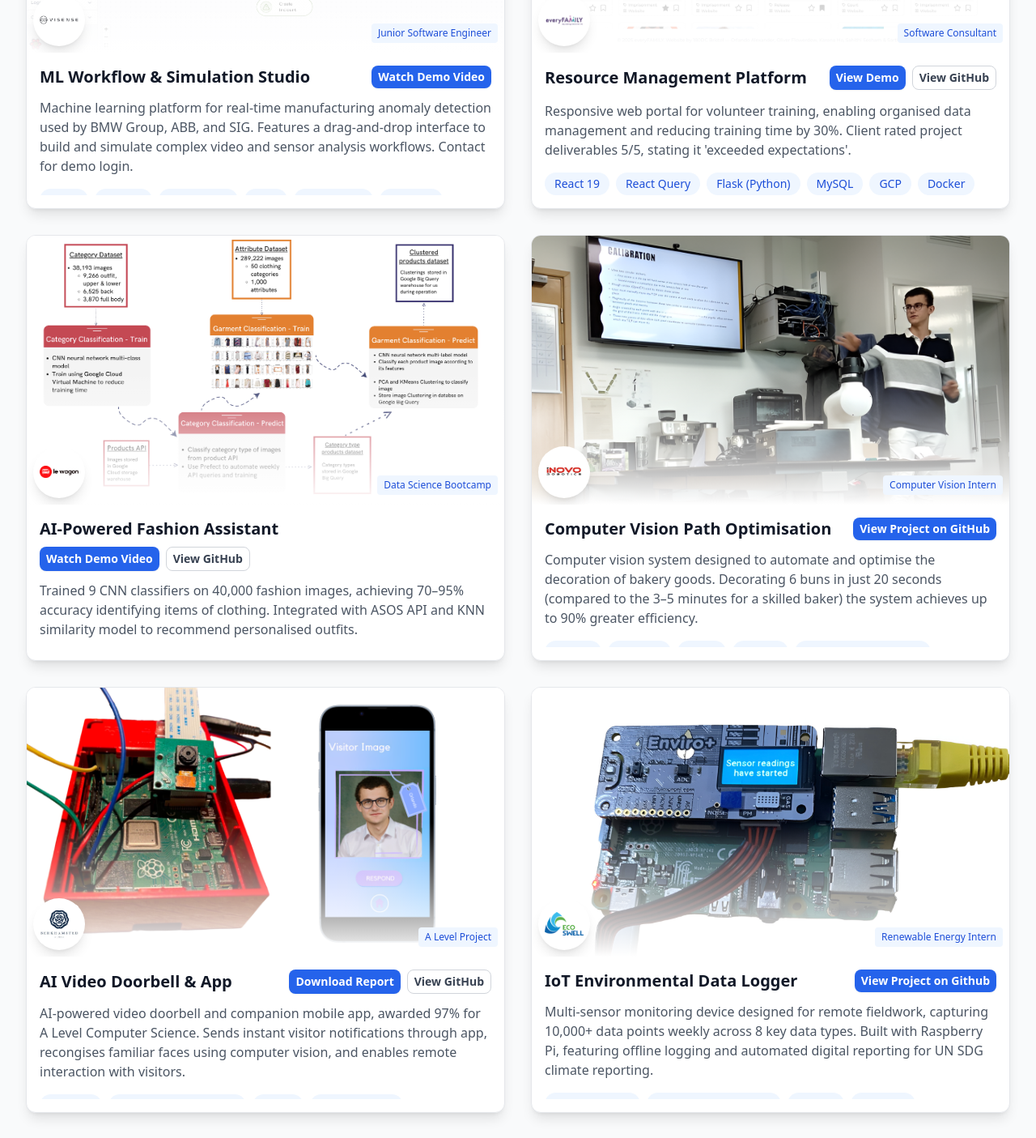
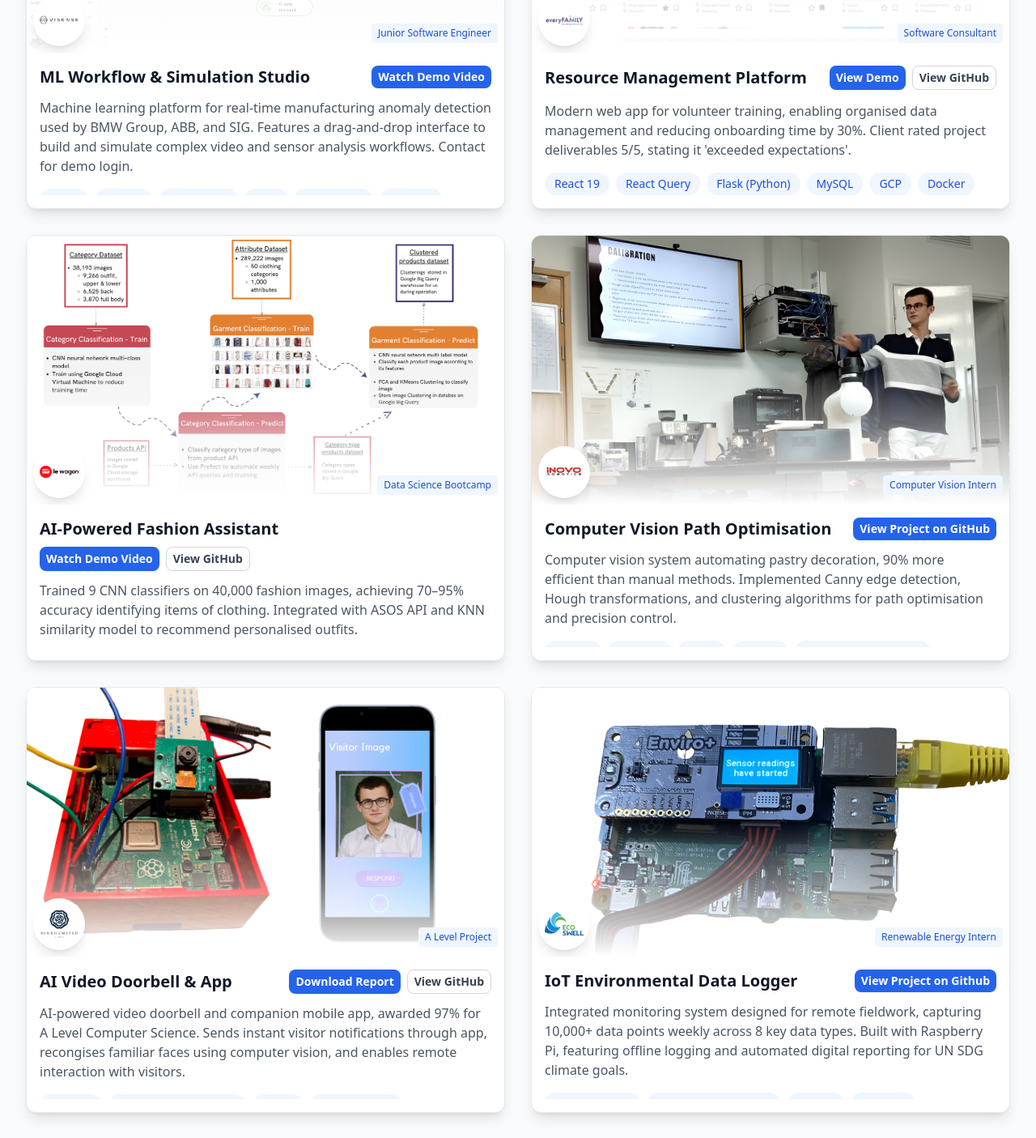
Before and after one commit to orlandoalexander/Portfolio, a Next.js app: page / in a window 1280 px wide. Shown: the part 1300-2705 px from the top of the page at 81% size. Built offline with nearby package versions, Linux system fonts and the light colour scheme.

Commit message:
rewording

```diff
--- a/app/components/ProjectsSection.tsx
+++ b/app/components/ProjectsSection.tsx
@@ -66,7 +66,7 @@ const projects = [
   {
     title: "Resource Management Platform",
     description:
-      "Responsive web portal for volunteer training, enabling organised data management and reducing training time by 30%. Client rated project deliverables 5/5, stating it 'exceeded expectations'.",
+      "Modern web app for volunteer training, enabling organised data management and reducing onboarding time by 30%. Client rated project deliverables 5/5, stating it 'exceeded expectations'.",
     buttonPrimary: "View Demo",
     buttonPrimaryLink: "https://everyfamily-demo.netlify.app",
     buttonSecondary: "View GitHub",
@@ -112,7 +112,7 @@ const projects = [
   {
     title: "Computer Vision Path Optimisation",
     description:
-      "Computer vision system designed to automate and optimise the decoration of bakery goods. Decorating 6 buns in just 20 seconds (compared to the 3–5 minutes for a skilled baker) the system achieves up to 90% greater efficiency.",
+      "Computer vision system automating pastry decoration, 90% more efficient than manual methods. Implemented Canny edge detection, Hough transformations, and clustering algorithms for path optimisation and precision control.",
     buttonPrimary: "View Project on GitHub",
     buttonPrimaryLink:
       "https://github.com/orlandoalexander/Computer-Vision-Project-Inovo-Robotics-Internship/tree/main",
@@ -165,7 +165,7 @@ const projects = [
   {
     title: "IoT Environmental Data Logger",
     description:
-      "Multi-sensor monitoring device designed for remote fieldwork, capturing 10,000+ data points weekly across 8 key data types. Built with Raspberry Pi, featuring offline logging and automated digital reporting for UN SDG climate reporting.",
+      "Integrated monitoring system designed for remote fieldwork, capturing 10,000+ data points weekly across 8 key data types. Built with Raspberry Pi, featuring offline logging and automated digital reporting for UN SDG climate goals.",
     buttonPrimary: "View Project on Github",
     buttonPrimaryLink:
       "https://github.com/orlandoalexander/RaspberryPi-Multi-Sensor",
--- a/app/layout.tsx
+++ b/app/layout.tsx
@@ -46,11 +46,11 @@ export const metadata: Metadata = {
     title: "Orlando Alexander - Portfolio",
     description:
       "Penultimate-year BSc Data Science student at the University of Bristol, with professional experience as a junior full-stack developer and data science consultant.",
-    url: "https://orlando-alexander-portfolio.netlify.app",
+    url: "https://orlandoalexander.uk",
     siteName: "Orlando Alexander - Portfolio",
     images: [
       {
-        url: "https://orlando-alexander-portfolio.netlify.app/orlando-alexander.png",
+        url: "https://orlandoalexander.uk/orlando-alexander.png",
         width: 1200,
         height: 630,
         alt: "Orlando Alexander",
```
